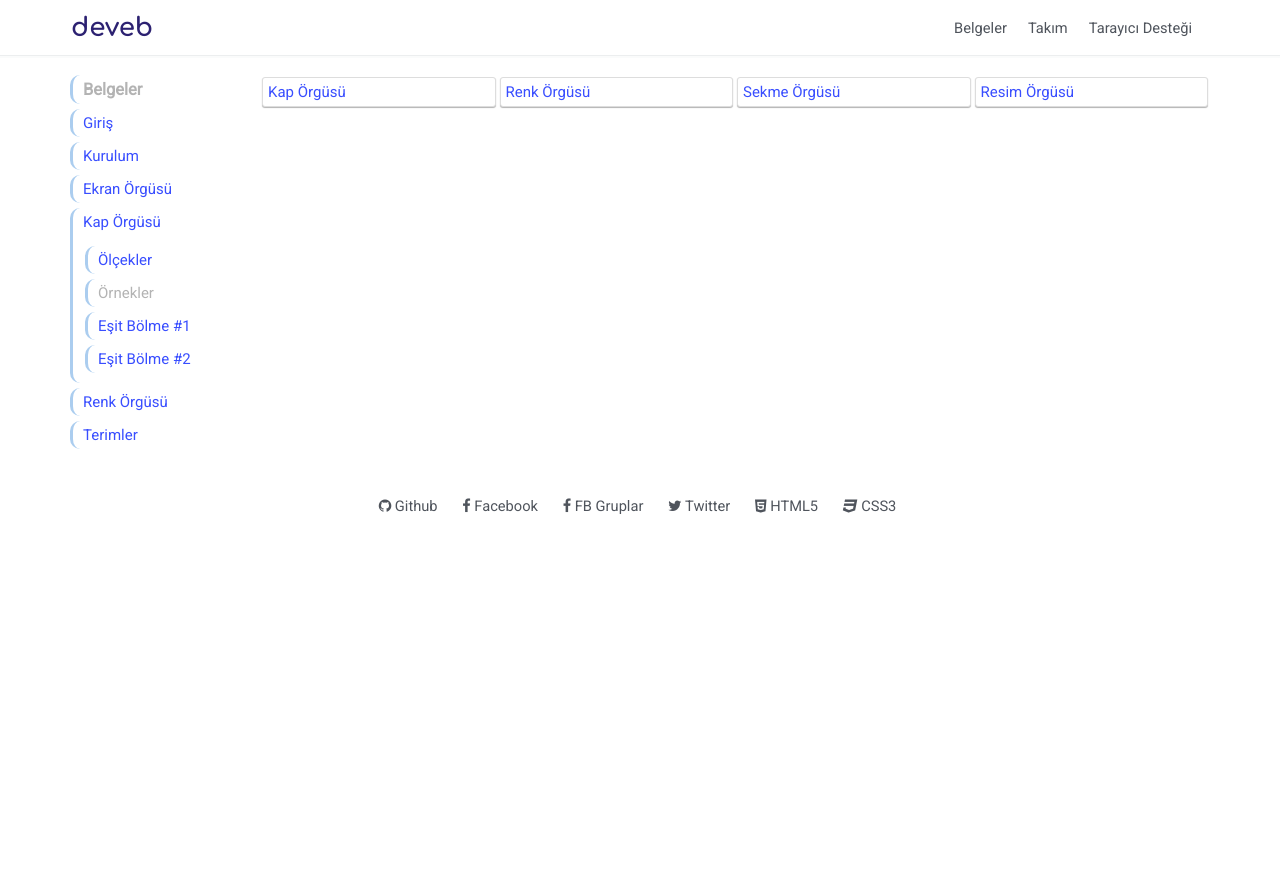
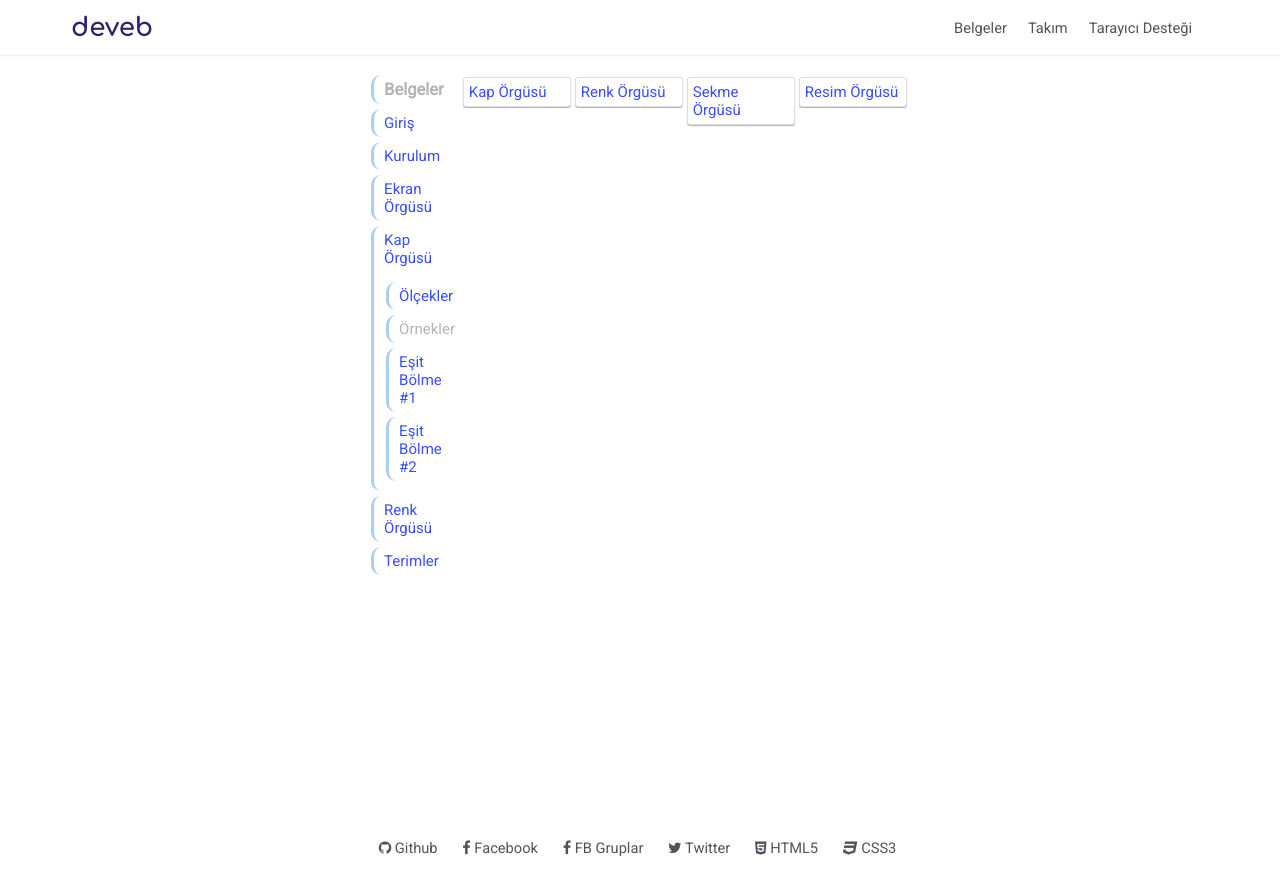
Before and after one commit to data-deveb/data-deveb.github.io, a Jekyll site: the page built from belgeler/belgeler.html, in a window 1280 px wide. Shown: the top 895 px of the page. Built offline with Jekyll 4.4.1, drawn with Linux system fonts in a browser that asks for light colours.

Commit message:
Güncelleme

```diff
--- a/_layouts/default.html
+++ b/_layouts/default.html
@@ -3,10 +3,10 @@
 <head>
 {% include head.html %}
 </head>
-<body data-gnl="ortada">
-  <div data-gnl="24" class="header">
+<body data-gnl="sütun">
+  <header data-gnl="24" class="header">
   {% include header.html %}
-  </div>
+  </header>
   <div data-gnl="23 kaplama">
     <div data-gnl="24" data-ort="4">
     {% include icerik.html %}
@@ -15,8 +15,8 @@
     {{ content }}
     </div>
   </div>
-  <div data-gnl="24">
+  <footer data-gnl="24">
   {% include foot.html %}
-  </div>
+  </footer>
 </body>
 </html>
```
Also changed, not shown: _layouts/tek.html (+5 -5 lines).
